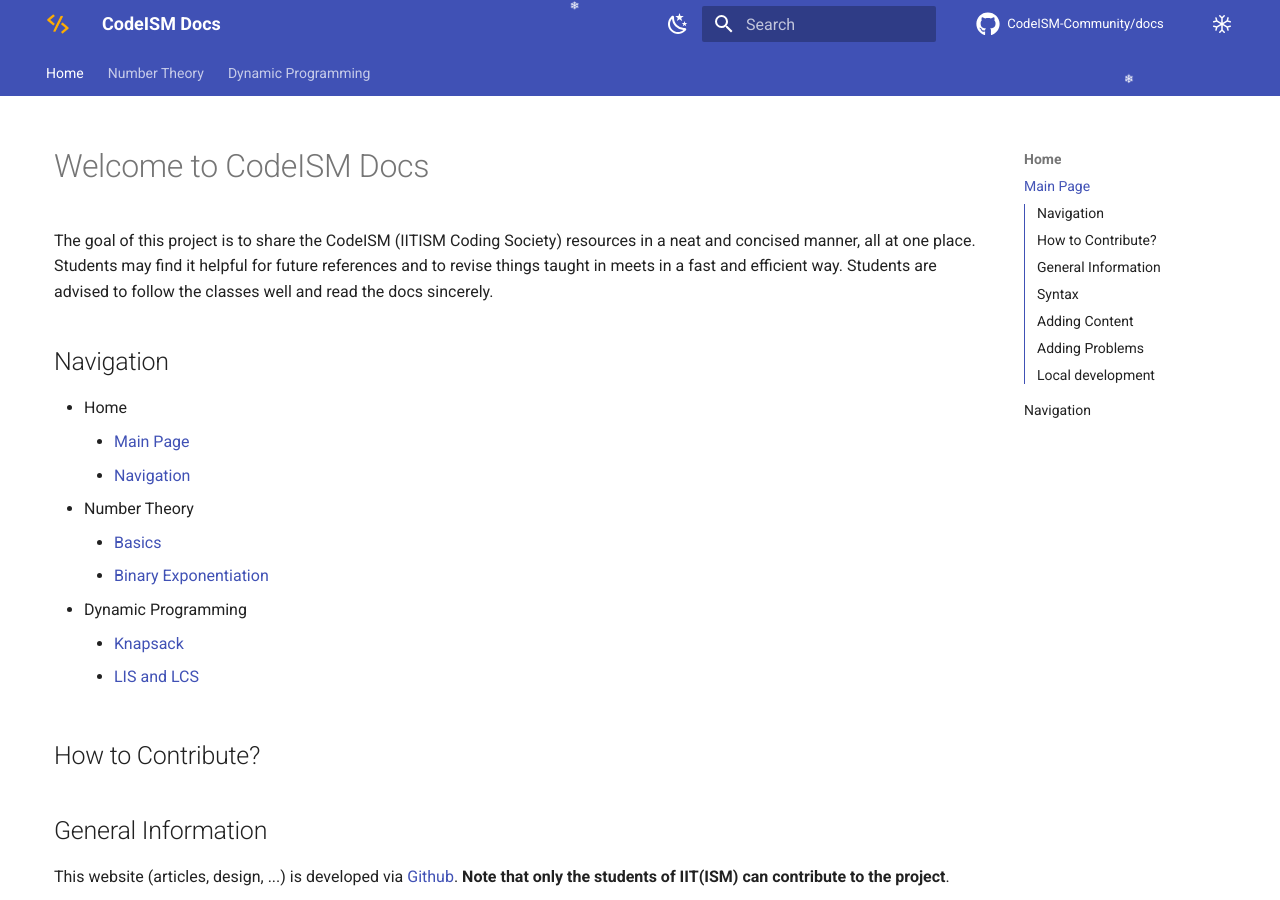
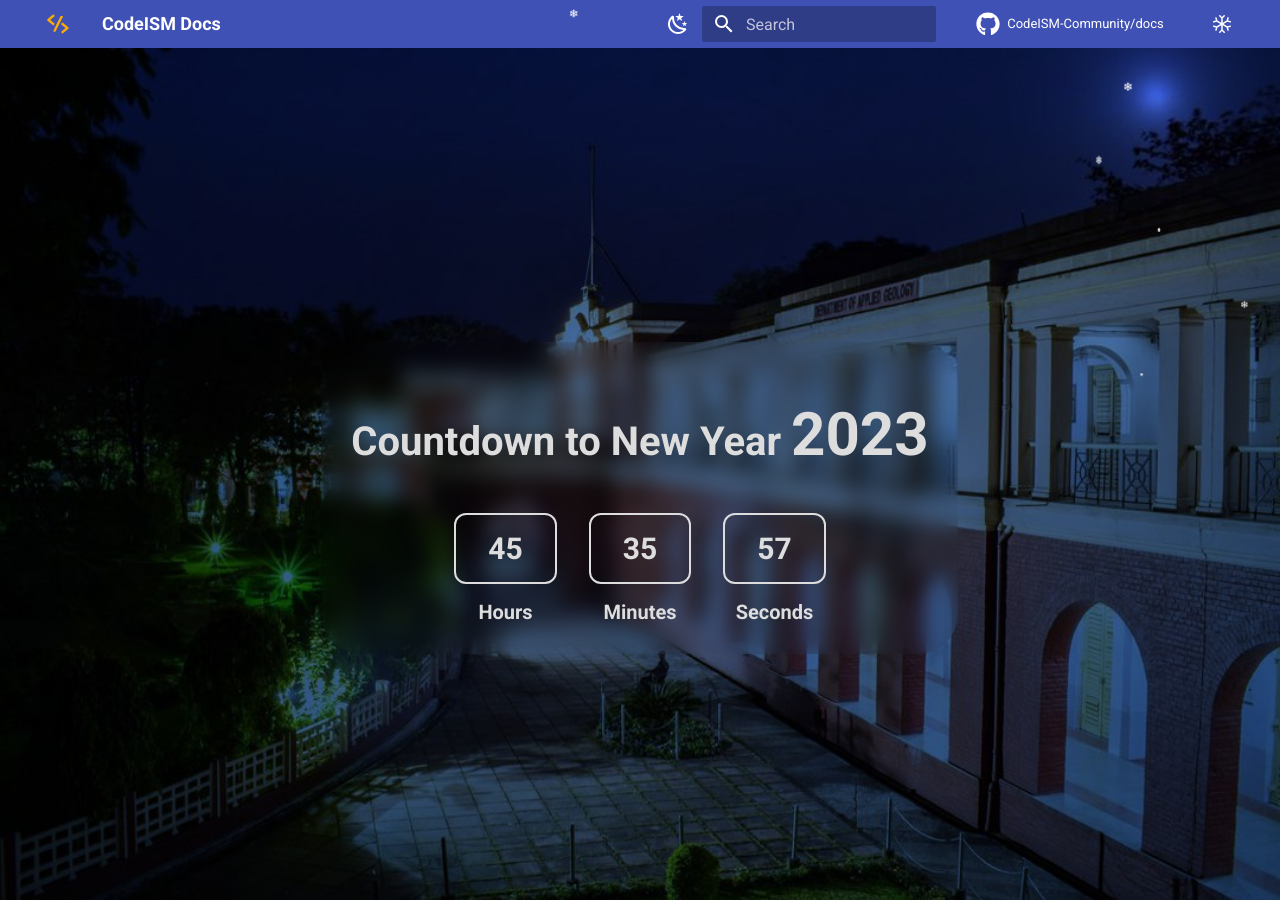
Before and after one commit to CodeISM-Community/docs, an MkDocs documentation site: the page built from docs/index.md, in a window 1280 px wide and 900 px high. Built offline with MkDocs 1.6.1 and Material for MkDocs 9.7.7, drawn with Linux system fonts in a browser that asks for light colours; comment, search, counter and statistics services are not loaded.

```diff
--- /dev/null
+++ b/docs/overrides/newyear.html
@@ -0,0 +1,141 @@
+<!-- Additional styles for landing page comes here-->
+<style>
+
+    /* Application header should be static for the landing page */
+    /* .md-header {
+      position: initial;
+    } */
+
+    /* Remove spacing, as we cannot hide it completely */
+    /* .md-main__inner {
+      margin: 0;
+    } */
+
+    /* Hide main content for now */
+    /* .md-content {
+      display: none;
+    } */
+
+    /* Hide table of contents */
+    /* @media screen and (min-width: 60em) {
+      .md-sidebar--secondary {
+        display: none;
+      }
+    } */
+
+    /* Hide navigation */
+    /* @media screen and (min-width: 76.25em) {
+      .md-sidebar--primary {
+        display: none;
+      }
+    } */
+
+    .newyear-container {
+        color: #ddd;
+    }
+
+    .banner-image {
+        height: 100vh;
+        width: 100%;
+        /* background-image: url("https://www.iitism.ac.in/assets/img/herit.jpg"); */
+        background-image: url("assets/heritage_night.jpg");
+        background-size: cover;
+        background-position: 40% 60%;
+        display: flex;
+        justify-content: center;
+        align-items: center;
+    }
+
+    .countdown {
+        margin: 12px;
+        padding: 30px;
+        -webkit-backdrop-filter: blur(10px);
+        backdrop-filter: blur(10px);
+        border-radius: 2rem;
+    }
+
+    .countdown-title {
+        font-size: 4em;
+    }
+
+    .text2023 {
+        font-size: 1.5em;
+    }
+
+    .timer {
+        display: flex;
+        flex-wrap: wrap;
+        justify-content: center;
+        text-align: center;
+    }
+
+    .time {
+        font-size: 1.5rem;
+        font-weight: bold;
+        padding: 0.8rem 1.6rem;
+        margin: 0.8rem;
+        border-radius: 0.6rem;
+        border: 2px solid #ddd;
+    }
+
+    .timer-container span {
+        font-size: 1rem;
+        font-weight: bold;
+    }
+</style>
+
+<div class="newyear-container">
+    <div class="banner-image">
+        <!-- <div class="countdown-container"> -->
+            <div class="countdown">
+                <h1 class="countdown-title">Countdown to New Year <span class="text2023">2023</span></h1>
+                <div class="timer">
+                    <div class="timer-container">
+                        <div class="time hours">100</div>
+                        <span class="text">Hours</span>
+                    </div>
+                    <div class="timer-container">
+                        <div class="time min">100</div>
+                        <span class="text">Minutes</span>
+                    </div>
+                    <div class="timer-container">
+                        <div class="time sec">100</div>
+                        <span class="text">Seconds</span>
+                    </div>
+                </div>
+            </div>
+        <!-- </div> -->
+    </div>
+</div>
+
+<script type="text/javascript">
+    const newYear = '1/1/2023';
+    const newYearDate = new Date(newYear);
+
+    const hoursElement = document.querySelector(".hours");
+    const minutesElement = document.querySelector(".min");
+    const secondsElement = document.querySelector(".sec");
+
+    var timerNeeded = true;
+
+    function countDownTimer() {
+        const newDate = new Date();
+        const duration = (newYearDate - newDate) / 1000;
+
+        if(duration < 0) {
+            timerNeeded = false;
+            return;
+        }
+        const hours = Math.floor(duration / 3600);
+        const mins = Math.floor(duration / 60) % 60;
+        const seconds = Math.floor(duration) % 60;
+
+        hoursElement.textContent = hours > 10 ? hours : `0${hours}`;
+        minutesElement.textContent = mins > 10 ? mins : `0${mins}`;
+        secondsElement.textContent = seconds > 10 ? seconds : `0${seconds}`;
+    }
+
+    setInterval(() => {
+        if(timerNeeded) countDownTimer();
+    }, 1000);
+</script>
--- /dev/null
+++ b/docs/overrides/seasonal_home_page.html
@@ -0,0 +1,21 @@
+
+{% extends "main.html" %}
+
+<!-- Render hero under tabs -->
+{% block tabs %}
+  <!-- {{ super() }} -->
+
+  <!-- Hero for landing page HTML comes here-->
+  {% include "newyear.html" %}
+
+{% endblock %}
+
+<!-- Content -->
+{% block content %}
+    {{ super() }}
+{% endblock %}
+
+<!-- Application footer -->
+{% block footer %}
+    {{ super() }}
+{% endblock %}
```
Also changed, not shown: docs/index.md (+1 -0 lines), docs/number_theory/binpow.md (+2 -4 lines), docs/assets/heritage_night.jpg (added), 1 other file.
